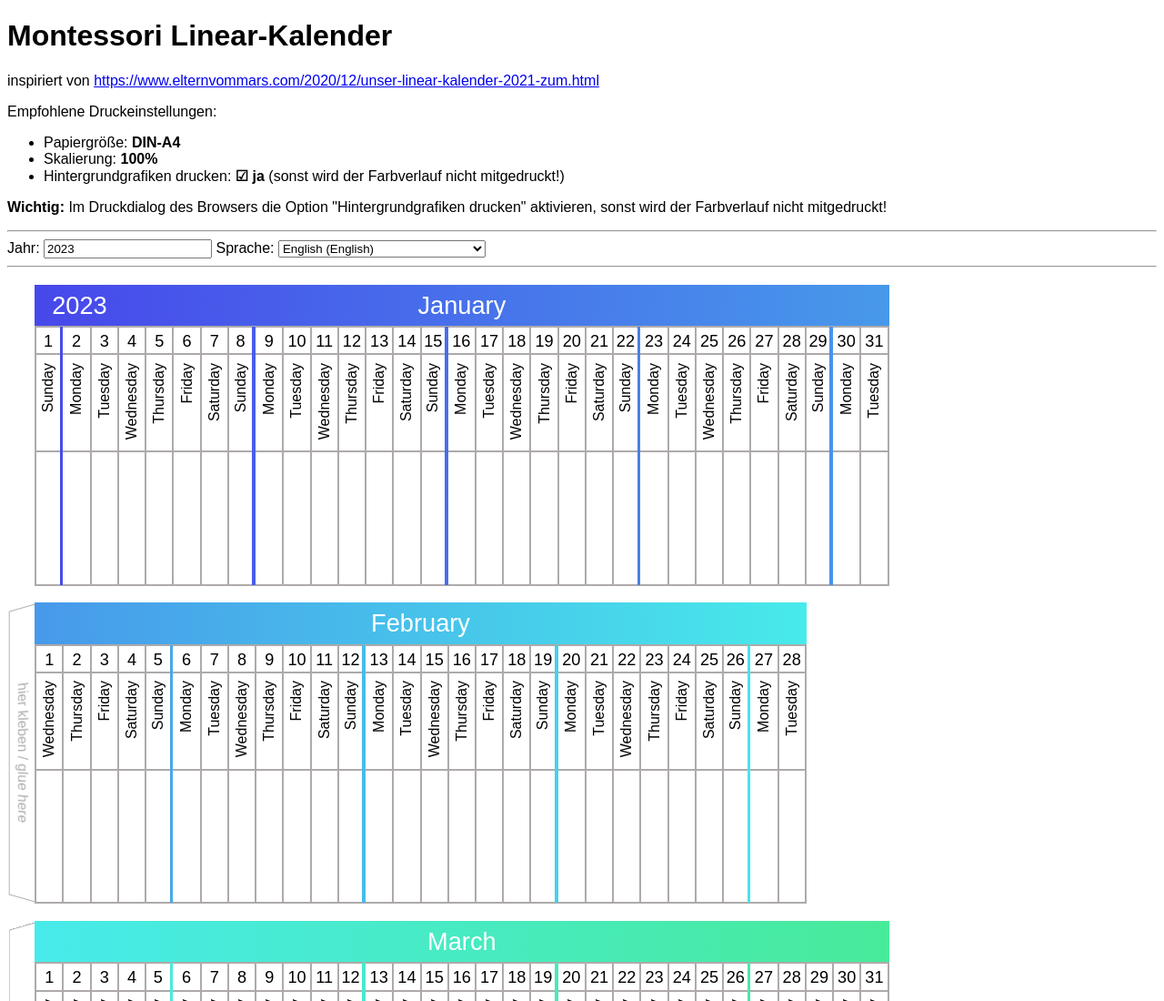
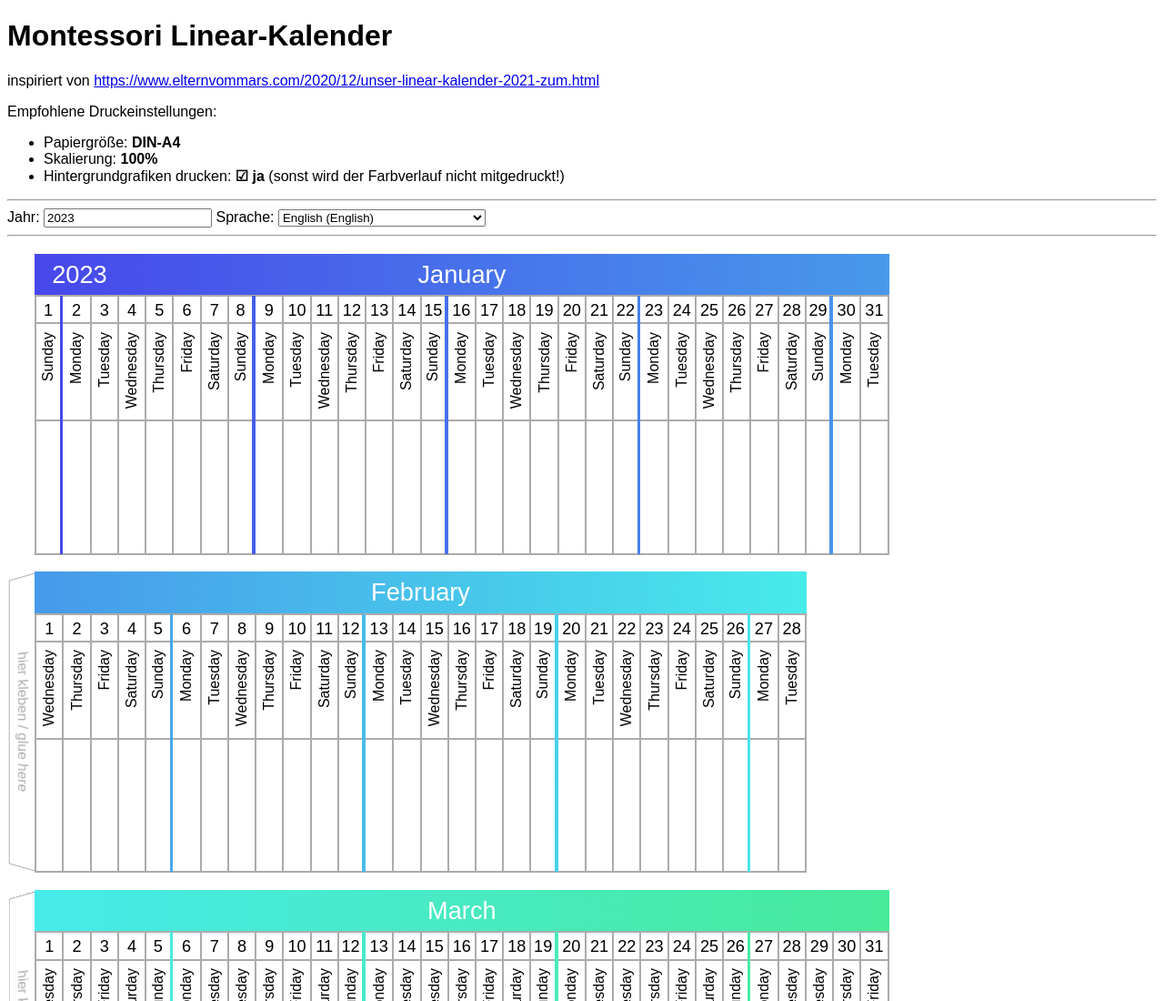
Before and after one commit to flesser/linear-calendar, a plain HTML site: page index.html in a window 1280 px wide. Shown: the top 1100 px of the page at 91% size. Drawn offline with Linux system fonts and the light colour scheme.

Commit message:
update Readme

```diff
--- a/index.html
+++ b/index.html
@@ -29,11 +29,6 @@
         </li>
       </ul>
 
-      <p>
-        <b>Wichtig:</b>
-        Im Druckdialog des Browsers die Option "Hintergrundgrafiken drucken"
-        aktivieren, sonst wird der Farbverlauf nicht mitgedruckt!
-      </p>
       <hr />
       <form>
         <label for="yearInput">Jahr:</label>
```
Also changed, not shown: 1 other file.
